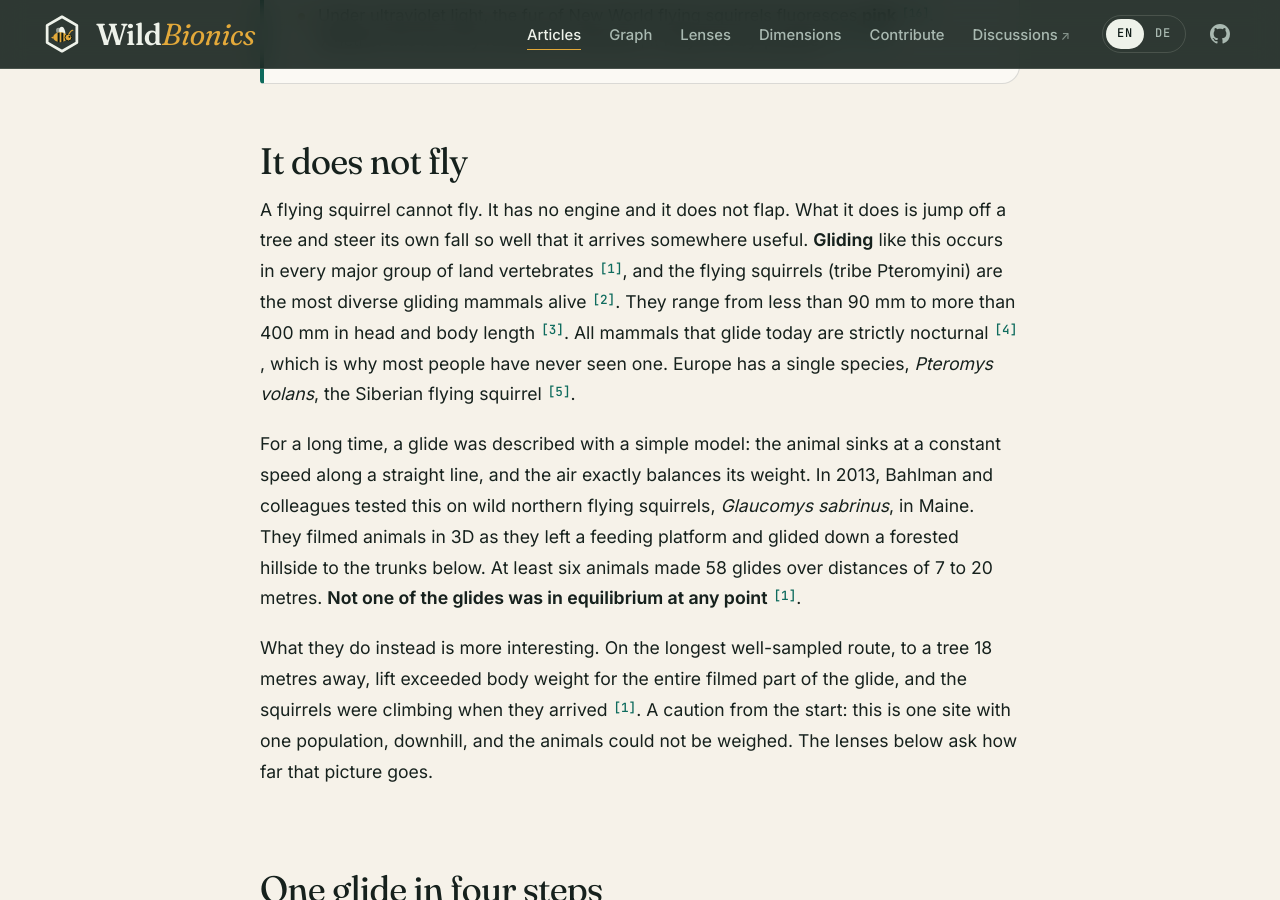
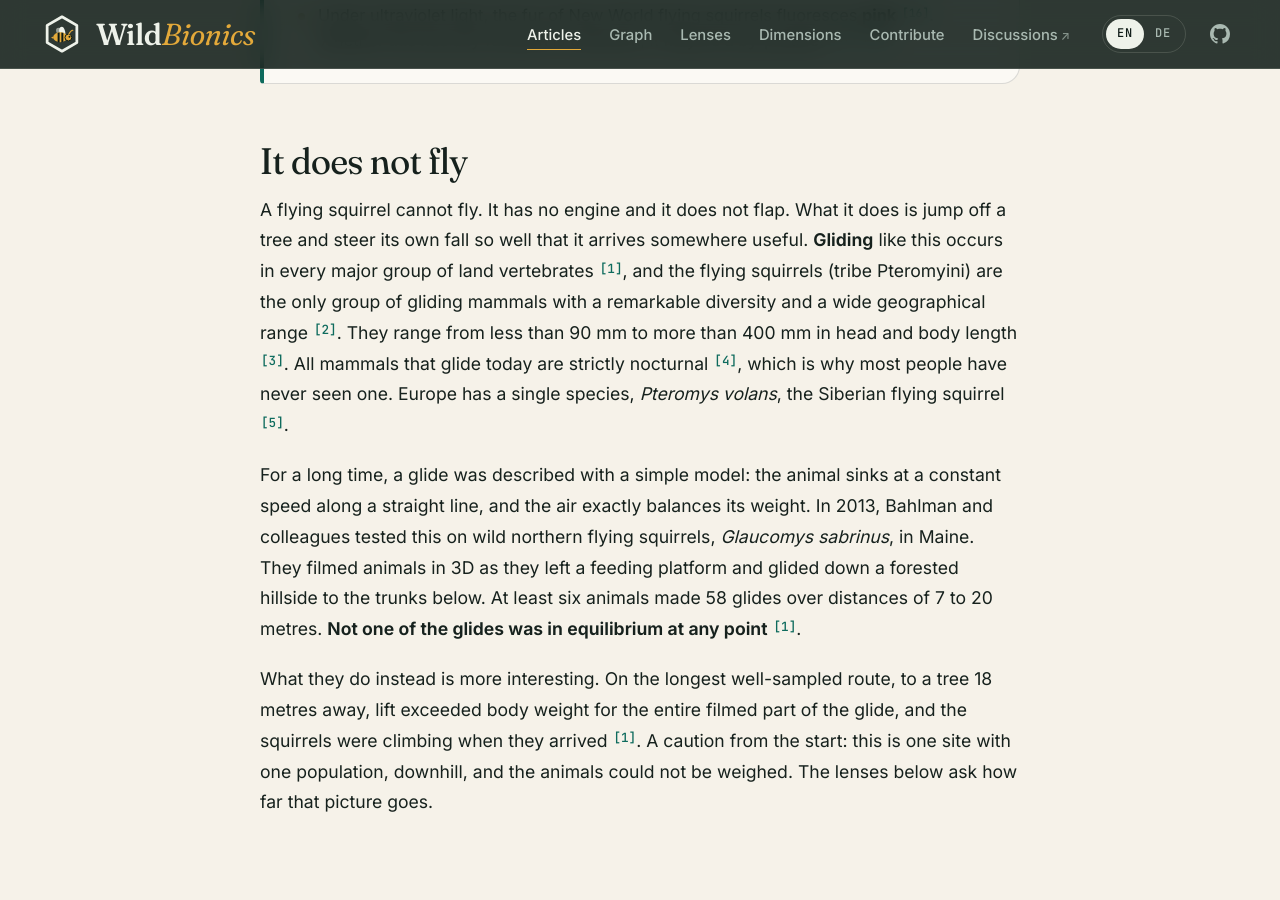
Before and after one commit to hstoecker/wildbionics, a Jekyll site: the page built from _articles/flying-squirrel.en.md, in a window 1280 px wide and 900 px high, scrolled down 1345 px. Built offline with Jekyll 4.4.1, drawn with Linux system fonts in a browser that asks for light colours.

Commit message:
Review fix: diversity claim worded as in Casanovas-Vilar 2018 (EN + DE)
Co-Authored-By: Claude Opus 5.5 <noreply@anthropic.com>

```diff
--- a/_articles/flying-squirrel.en.md
+++ b/_articles/flying-squirrel.en.md
@@ -281,7 +281,7 @@ status: published
 
 ## It does not fly
 
-A flying squirrel cannot fly. It has no engine and it does not flap. What it does is jump off a tree and steer its own fall so well that it arrives somewhere useful. **Gliding** like this occurs in every major group of land vertebrates [1](#ref-1){:.cite}, and the flying squirrels (tribe Pteromyini) are the most diverse gliding mammals alive [2](#ref-2){:.cite}. They range from less than 90 mm to more than 400 mm in head and body length [3](#ref-3){:.cite}. All mammals that glide today are strictly nocturnal [4](#ref-4){:.cite}, which is why most people have never seen one. Europe has a single species, *Pteromys volans*, the Siberian flying squirrel [5](#ref-5){:.cite}.
+A flying squirrel cannot fly. It has no engine and it does not flap. What it does is jump off a tree and steer its own fall so well that it arrives somewhere useful. **Gliding** like this occurs in every major group of land vertebrates [1](#ref-1){:.cite}, and the flying squirrels (tribe Pteromyini) are the only group of gliding mammals with a remarkable diversity and a wide geographical range [2](#ref-2){:.cite}. They range from less than 90 mm to more than 400 mm in head and body length [3](#ref-3){:.cite}. All mammals that glide today are strictly nocturnal [4](#ref-4){:.cite}, which is why most people have never seen one. Europe has a single species, *Pteromys volans*, the Siberian flying squirrel [5](#ref-5){:.cite}.
 
 For a long time, a glide was described with a simple model: the animal sinks at a constant speed along a straight line, and the air exactly balances its weight. In 2013, Bahlman and colleagues tested this on wild northern flying squirrels, *Glaucomys sabrinus*, in Maine. They filmed animals in 3D as they left a feeding platform and glided down a forested hillside to the trunks below. At least six animals made 58 glides over distances of 7 to 20 metres. **Not one of the glides was in equilibrium at any point** [1](#ref-1){:.cite}.
 
```
Also changed, not shown: _articles/flying-squirrel.de.md (+1 -1 lines).
